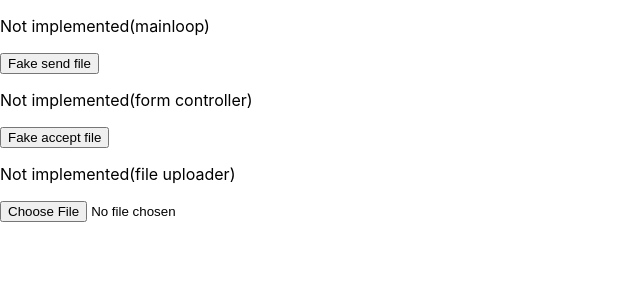
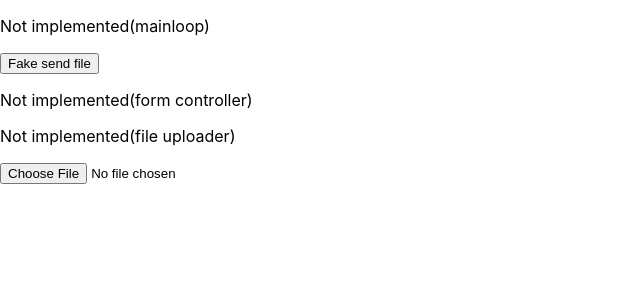
Before and after one commit to Konrad-Jalowy/reactlearnhelpers, a React (Create React App) app in the folder show-words/: page / in a window 1280 px wide. Shown: the top 300 px of the page, without its empty margins (0-640 px from the left). Built offline with nearby package versions, Linux system fonts and the light colour scheme.

Commit message:
unwanted code removed

```diff
--- a/show-words/src/components/FormController.js
+++ b/show-words/src/components/FormController.js
@@ -15,7 +15,6 @@ function FormController(){
     return (
         <>
         <p>Not implemented(form controller)</p>
-        <button onClick={() => setFormMode('accepted')}>Fake accept file</button>
         {formMode === "notAccepted" && <FileUploader onAccept={onAccept}/>}
         {formMode === 'accepted' && <SetupForm/> }
         </>
```
